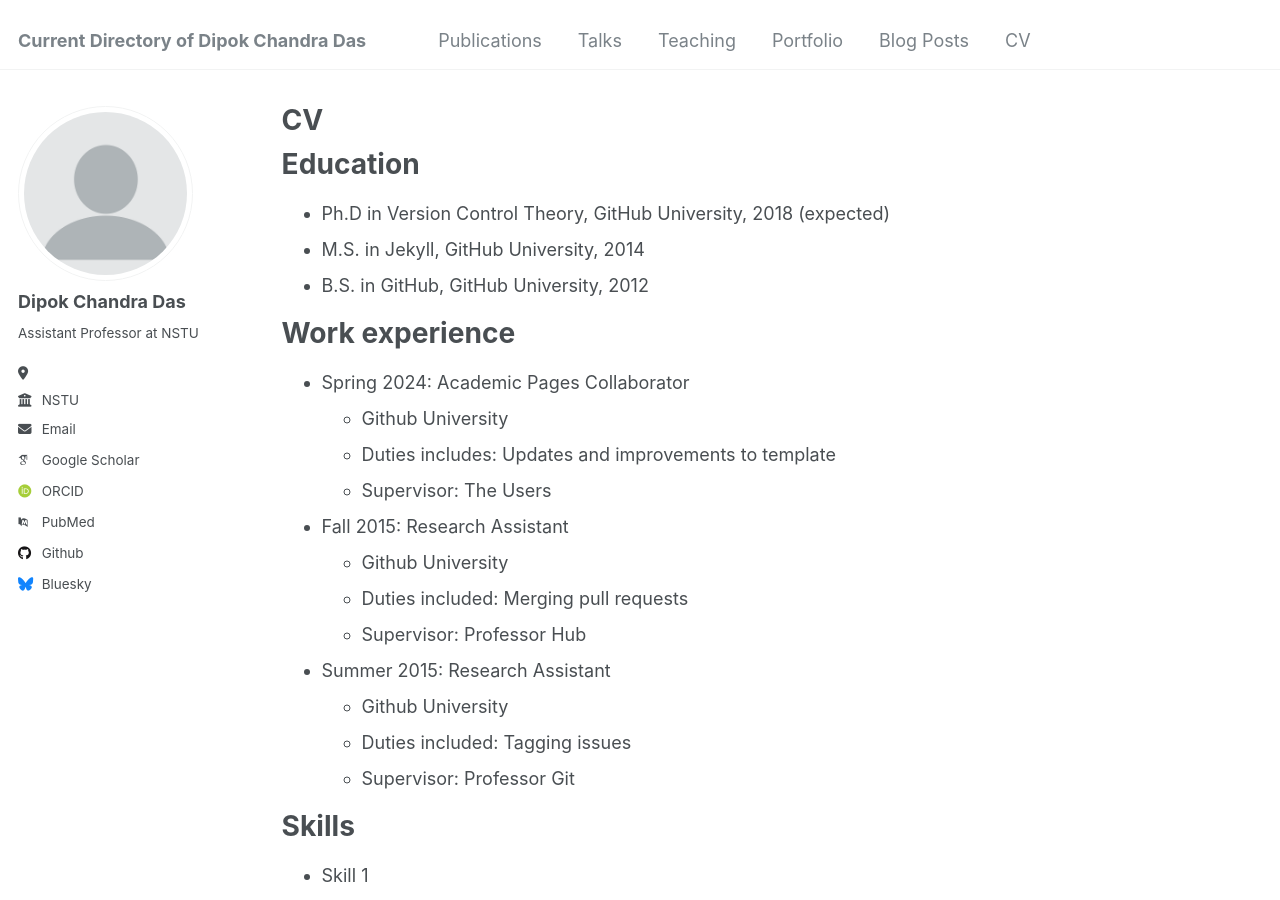
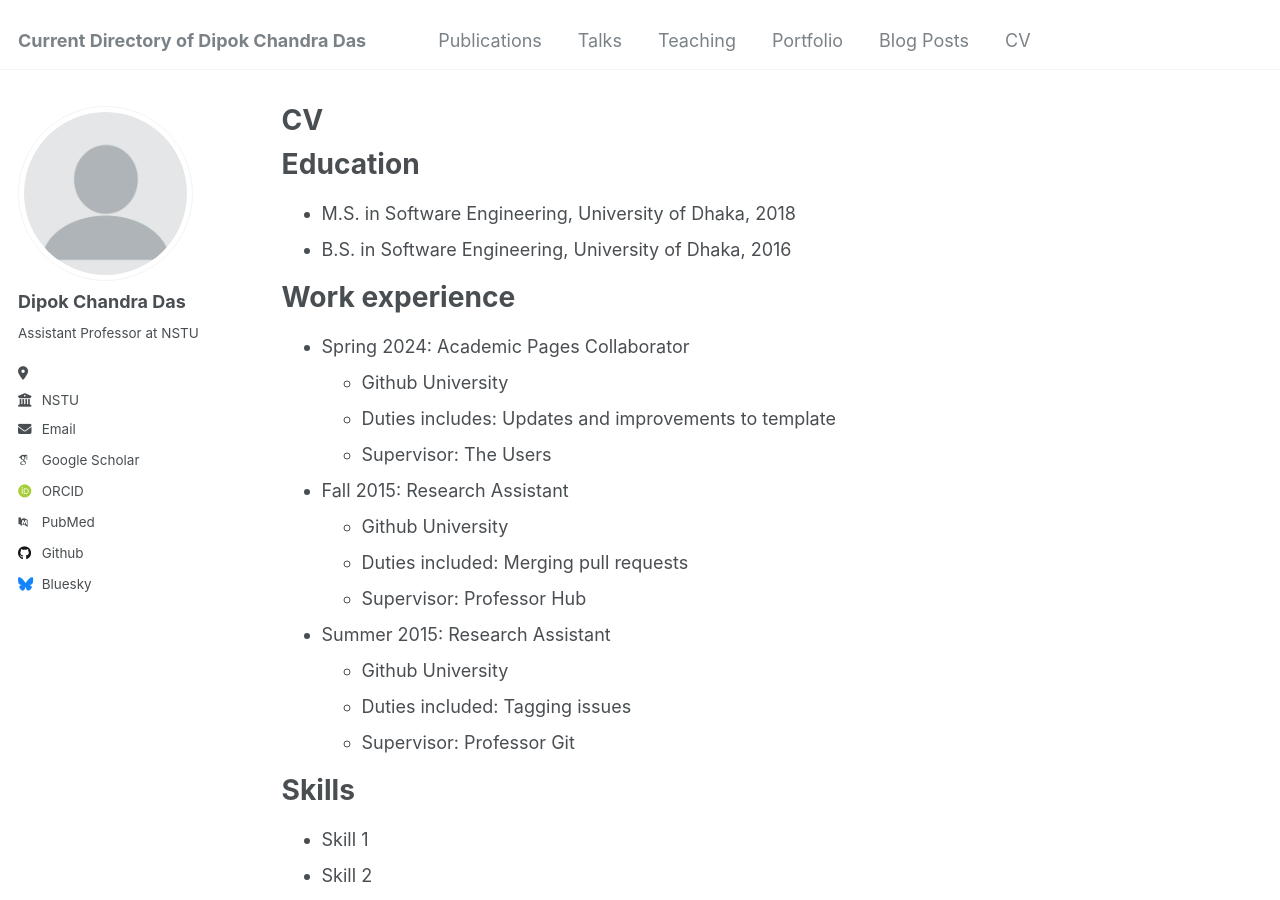
Before and after one commit to cd-dpk/cd-dpk.github.io, a Jekyll site: the page built from _pages/cv.md, in a window 1280 px wide and 900 px high. Built offline with Jekyll 4.4.1, drawn with Linux system fonts in a browser that asks for light colours; some web fonts are replaced.

Commit message:
Update cv.md

```diff
--- a/_pages/cv.md
+++ b/_pages/cv.md
@@ -11,9 +11,8 @@
 
 Education
 ======
-* Ph.D in Version Control Theory, GitHub University, 2018 (expected)
-* M.S. in Jekyll, GitHub University, 2014
-* B.S. in GitHub, GitHub University, 2012
+* M.S. in Software Engineering, University of Dhaka, 2018
+* B.S. in Software Engineering, University of Dhaka, 2016
 
 Work experience
 ======
```
